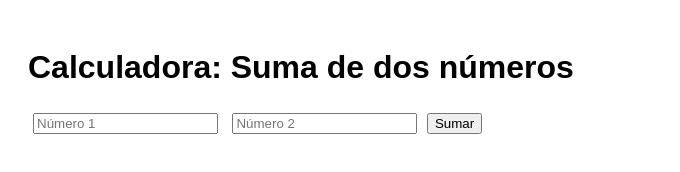
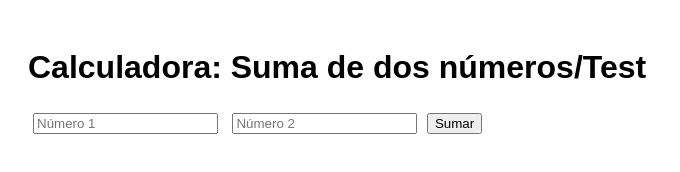
Before and after one commit to Nicovalle06/TP-IS-CI-CD, a plain HTML site: page index.html in a window 1280 px wide. Shown: the whole page, without its empty margins (0-680 px from the left). Drawn offline with Linux system fonts and the light colour scheme.

Commit message:
Deploying to gh-pages from @ Nicovalle06/TP-IS-CI-CD@818567511058585ec659aacce35a314c9318717b 🚀

```diff
--- a/index.html
+++ b/index.html
@@ -9,7 +9,7 @@
   </style>
 </head>
 <body>
-  <h1>Calculadora: Suma de dos números</h1>
+  <h1>Calculadora: Suma de dos números/Test</h1>
   <form id="formulario">
     <input type="number" id="num1" placeholder="Número 1" required>
     <input type="number" id="num2" placeholder="Número 2" required>
```
